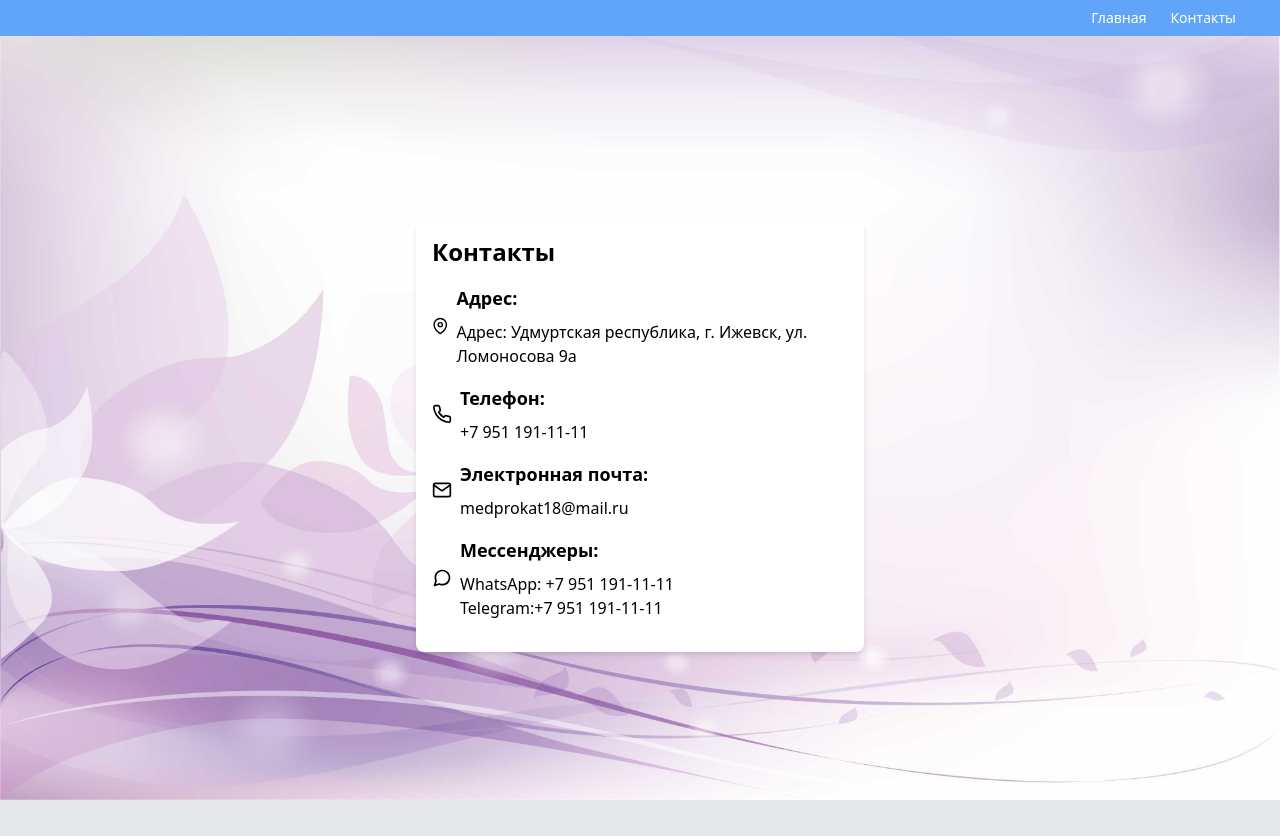
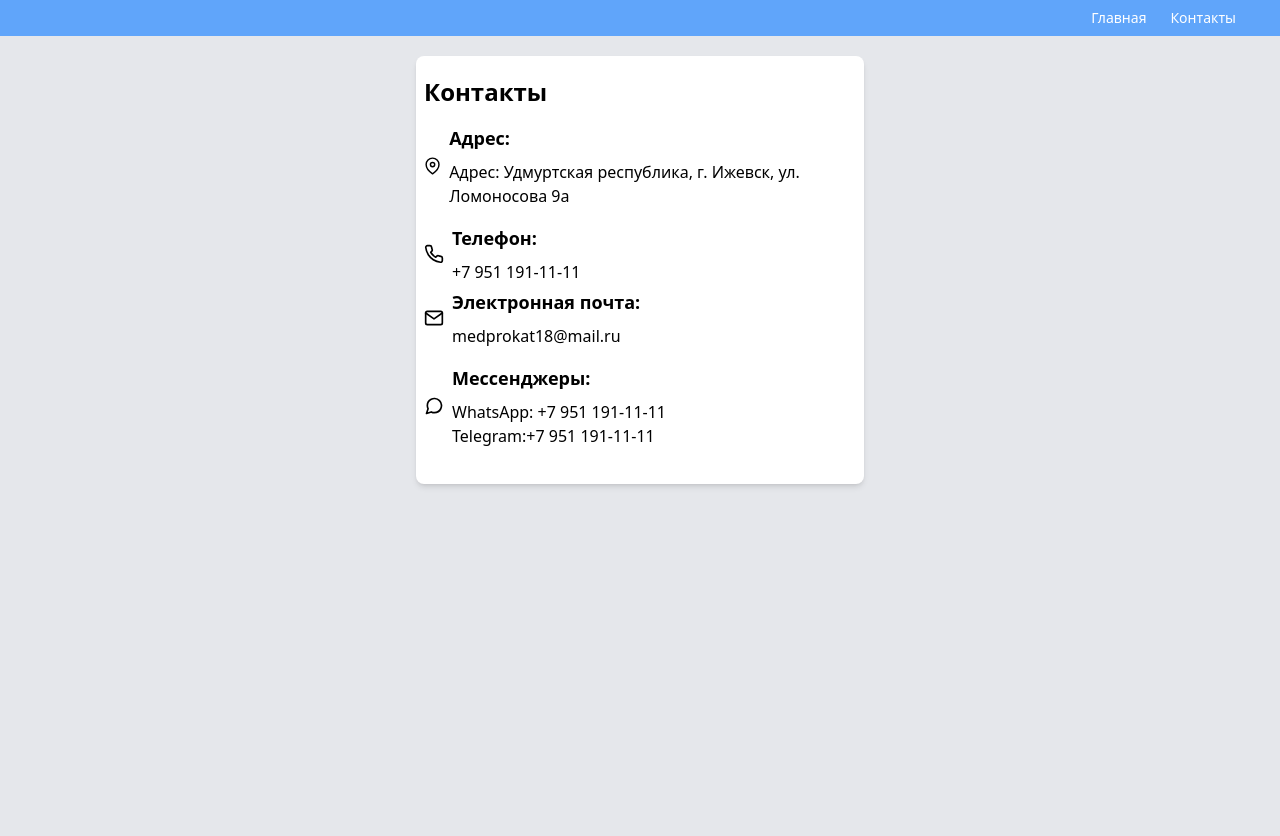
Before and after one commit to nnnikolay-art/nsYellow, a Next.js app: page /contact in a window 1280 px wide. Built offline with nearby package versions, Linux system fonts and the light colour scheme.

Commit message:
new category00000

```diff
--- a/app/Items/page.js
+++ b/app/Items/page.js
@@ -90,7 +90,7 @@ const ProductCard = () => {
             Регистрационное удостоверение на медицинское изделие 2022 г
           </Link>
         </div>
-        <span className="text-xl inline-block bg-gray-300 rounded-full px-1 py-1  font-bold text-gray-700 mr-2 text-center ml-14 flex justify-center columns-3">
+        <span className=" inline-block bg-gray-300 rounded-full px-1 py-1 text-lg  font-bold text-gray-700  text-center  flex justify-center columns-3">
           <Image src={tIcon} height="50" width="50" className='float-left flex-' alt='telegramIcon' />
           <Image src={wIcon} height="50" width="50" className='float-left flex-' alt='watsuppIcon'  />
           Позвонить <br></br>
--- a/app/ItemsLamp/page.js
+++ b/app/ItemsLamp/page.js
@@ -107,7 +107,7 @@ const ProductCard = () => {
             Регистрационное удостоверение на медицинское изделие 2022 г
           </Link>
         </div>
-        <span className="text-xl inline-block bg-gray-300 rounded-full px-1 py-1  font-bold text-gray-700 mr-2 text-center ml-14 flex justify-center columns-3">
+        <span className="inline-block bg-gray-300 rounded-full px-1 py-1 text-lg  font-bold text-gray-700  text-center  flex justify-center columns-3">
           <Image src={tIcon} height="50" width="50" className='float-left flex-' alt='WatsuppIcon'  />
           <Image src={wIcon} height="50" width="50" className='float-left flex-' alt='TelegramIcon' />
           Позвонить <br></br>
--- a/app/contact/page.jsx
+++ b/app/contact/page.jsx
@@ -8,18 +8,11 @@ const Contact = () => {
   return (
 
 
-        <div className="flex flex-col items-center justify-center min-h-screen bg-gray-200">
-          <div className="absolute inset-0">
-          <Image
-              src={bbg}
-              alt='Логотип'
-              className='sm:blur-none'
-              h-full
-              fill/>
-          </div>
-          <div  className="relative z-10 ">
+        <div className="flex flex-col items-center  min-h-screen bg-gray-200 ">
 
-          <div className="max-w-md w-full p-4 bg-white rounded-lg shadow-md">
+
+
+          <div className="max-w-md w-max py-5 p-2 bg-white rounded-lg shadow-md mt-5">
             <h2 className="text-2xl font-bold mb-4">Контакты</h2>
             <div className="mb-4 flex items-center">
               <FiMapPin className="mr-2" size={20} />
@@ -28,7 +21,7 @@ const Contact = () => {
                 <p>Адрес: Удмуртская республика, г. Ижевск, ул. Ломоносова 9а</p>
               </div>
             </div>
-            <div className="mb-4 flex items-center">
+            <div className="mb-1 flex items-center">
               <FiPhone className="mr-2" size={20} />
               <div>
                 <h3 className="text-lg font-semibold mb-2">Телефон:</h3>
@@ -52,7 +45,7 @@ const Contact = () => {
             </div>
           </div>
         </div>
-        </div>
+
 
   );
 };
```
Also changed, not shown: app/page.tsx (+4 -4 lines).
